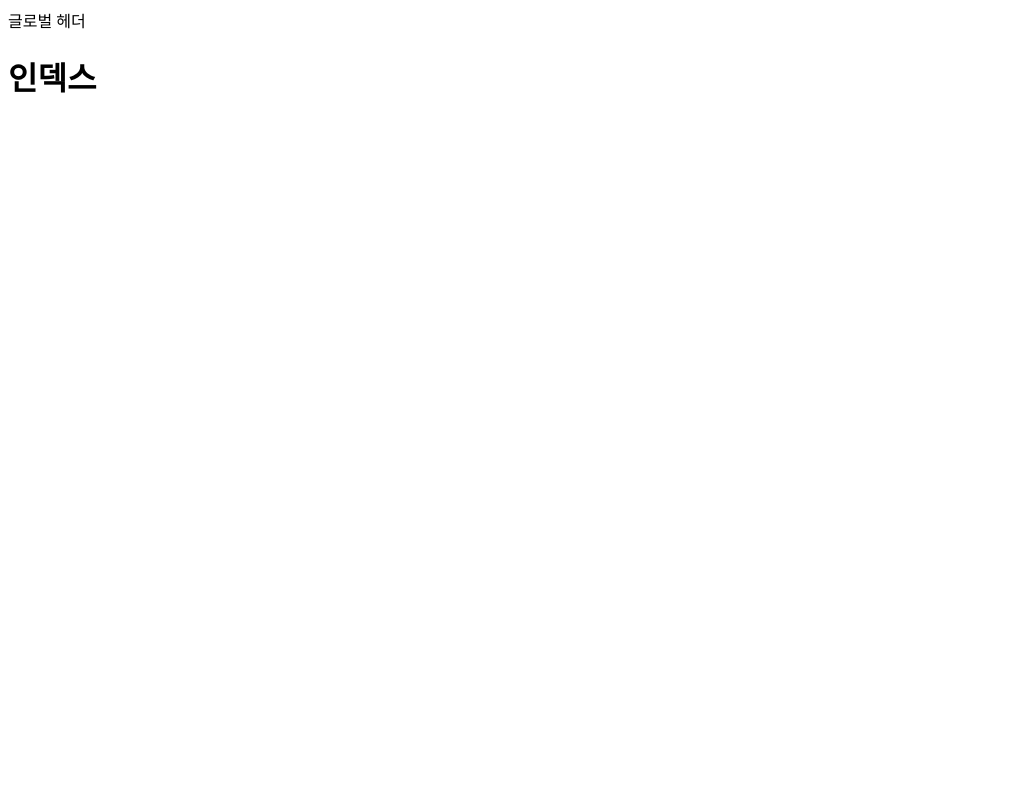
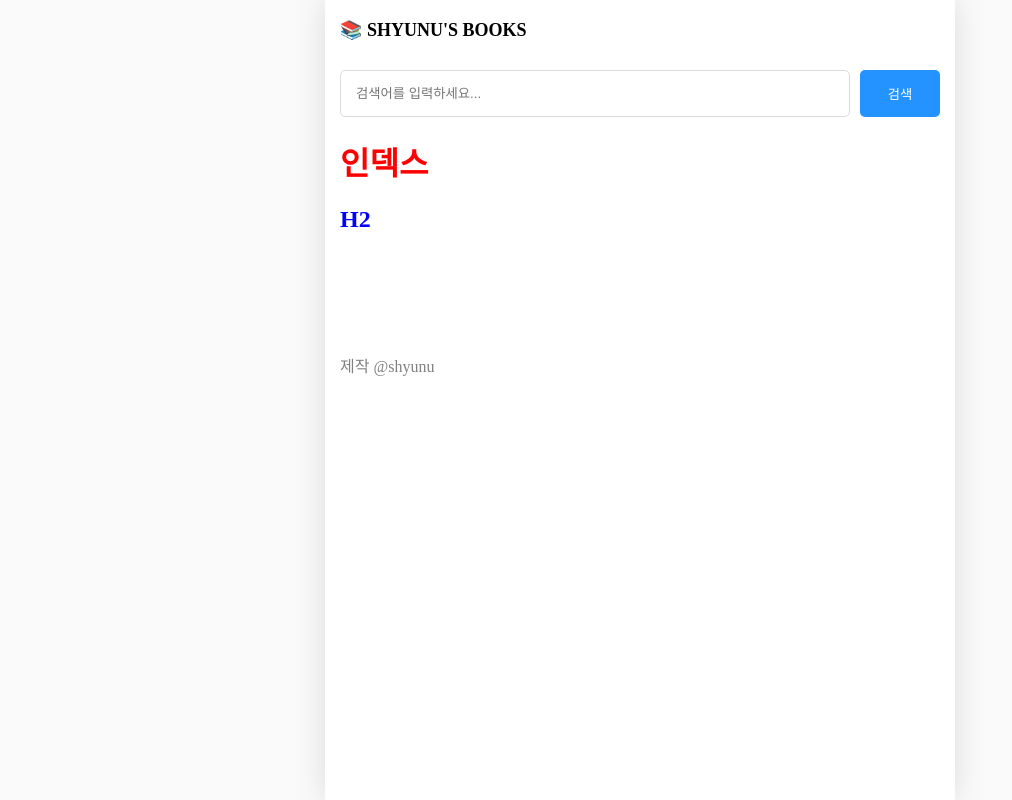
Before and after one commit to shyunu/next-js-study, a Next.js app in the folder section02/: page / in a window 1280 px wide. Shown: the whole page, without its empty margins (0-1012 px from the left). Built offline with nearby package versions, Linux system fonts and the light colour scheme.

Commit message:
Navigating/Prefetching/API-Routes

```diff
--- a/section02/src/pages/_app.tsx
+++ b/section02/src/pages/_app.tsx
@@ -1,11 +1,20 @@
+import GlobalLayout from "@/components/global-layout";
 import "@/styles/globals.css";
 import type { AppProps } from "next/app";
+import { NextPage } from "next";
+import { ReactNode } from "react";
 
-export default function App({ Component, pageProps }: AppProps) {
-  return (
-    <>
-      <header>글로벌 헤더</header>
-      <Component {...pageProps} />
-    </>
-  );
+type NextPageWithLayout = NextPage & {
+  getLayout?: (page: ReactNode) => ReactNode;
+};
+
+export default function App({
+  Component,
+  pageProps,
+}: AppProps & {
+  Component: NextPageWithLayout;
+}) {
+  const getLayout = Component.getLayout ?? ((page: ReactNode) => page);
+
+  return <GlobalLayout>{getLayout(<Component {...pageProps} />)}</GlobalLayout>;
 }
--- /dev/null
+++ b/section02/src/pages/index.module.css
@@ -0,0 +1,7 @@
+.h1 {
+  color: red;
+}
+
+.h2 {
+  color: blue;
+}
--- a/section02/src/pages/index.tsx
+++ b/section02/src/pages/index.tsx
@@ -1,3 +1,18 @@
+// CSS Module
+// Next.js에서는 페이지별로 css의 클래스명이 겹치는 문제를 원천 차단하기 위해 사용
+import SearchableLayout from "@/components/searchable-layout";
+import style from "./index.module.css";
+import { ReactNode } from "react";
+
 export default function Home() {
-  return <h1>인덱스</h1>;
+  return (
+    <>
+      <h1 className={style.h1}>인덱스</h1>
+      <h2 className={style.h2}>H2</h2>
+    </>
+  );
 }
+
+Home.getLayout = (page: ReactNode) => {
+  return <SearchableLayout>{page}</SearchableLayout>;
+};
--- a/section02/src/pages/search/index.tsx
+++ b/section02/src/pages/search/index.tsx
@@ -1,4 +1,6 @@
+import SearchableLayout from "@/components/searchable-layout";
 import { useRouter } from "next/router";
+import { ReactNode } from "react";
 
 export default function Page() {
   const router = useRouter();
@@ -7,3 +9,7 @@ export default function Page() {
 
   return <h1>search {q}</h1>;
 }
+
+Page.getLayout = (page: ReactNode) => {
+  return <SearchableLayout>{page}</SearchableLayout>;
+};
--- a/section02/src/styles/globals.css
+++ b/section02/src/styles/globals.css
@@ -0,0 +1,6 @@
+html,
+body {
+  margin: 0;
+  padding: 0;
+  background-color: rgb(250, 250, 250);
+}
```
